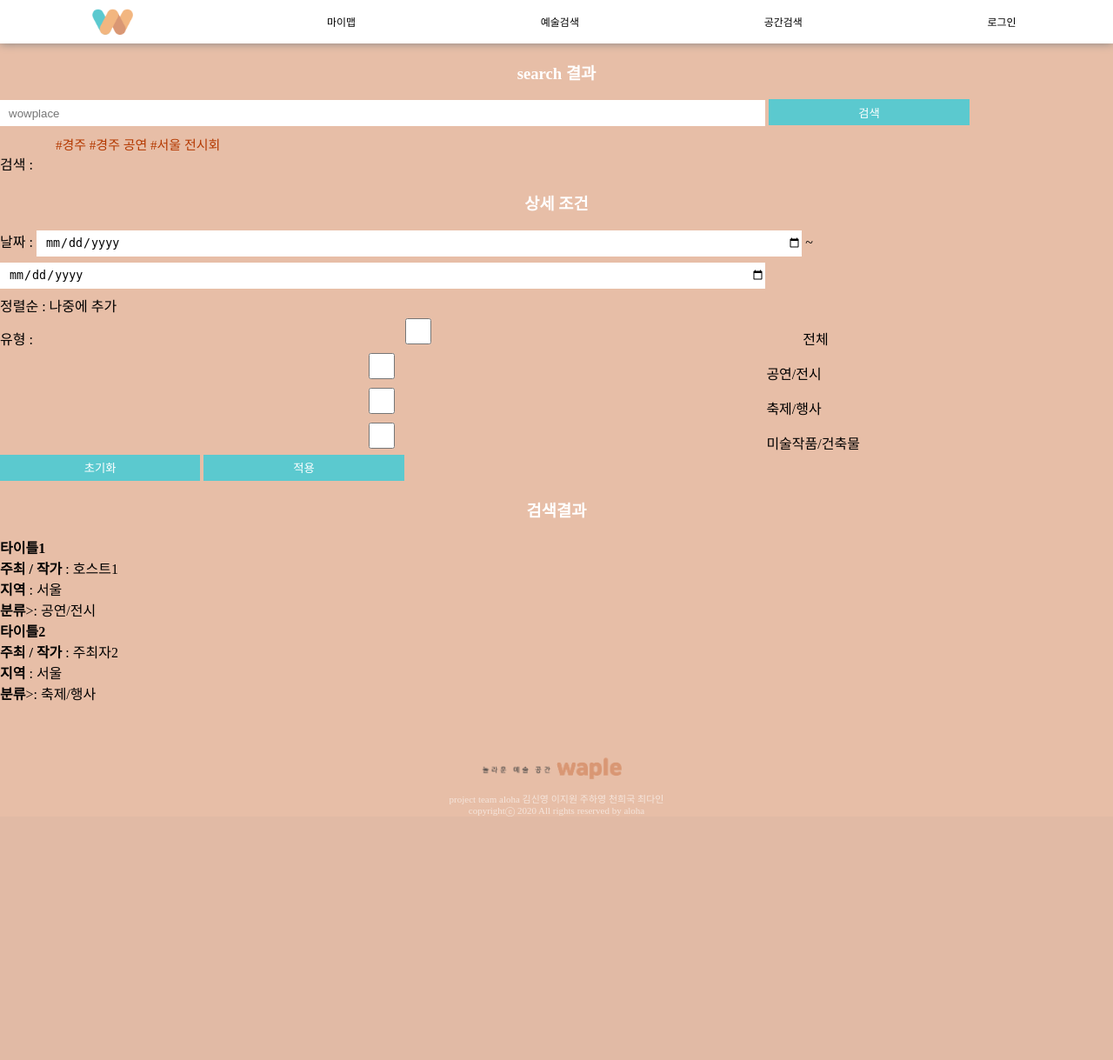
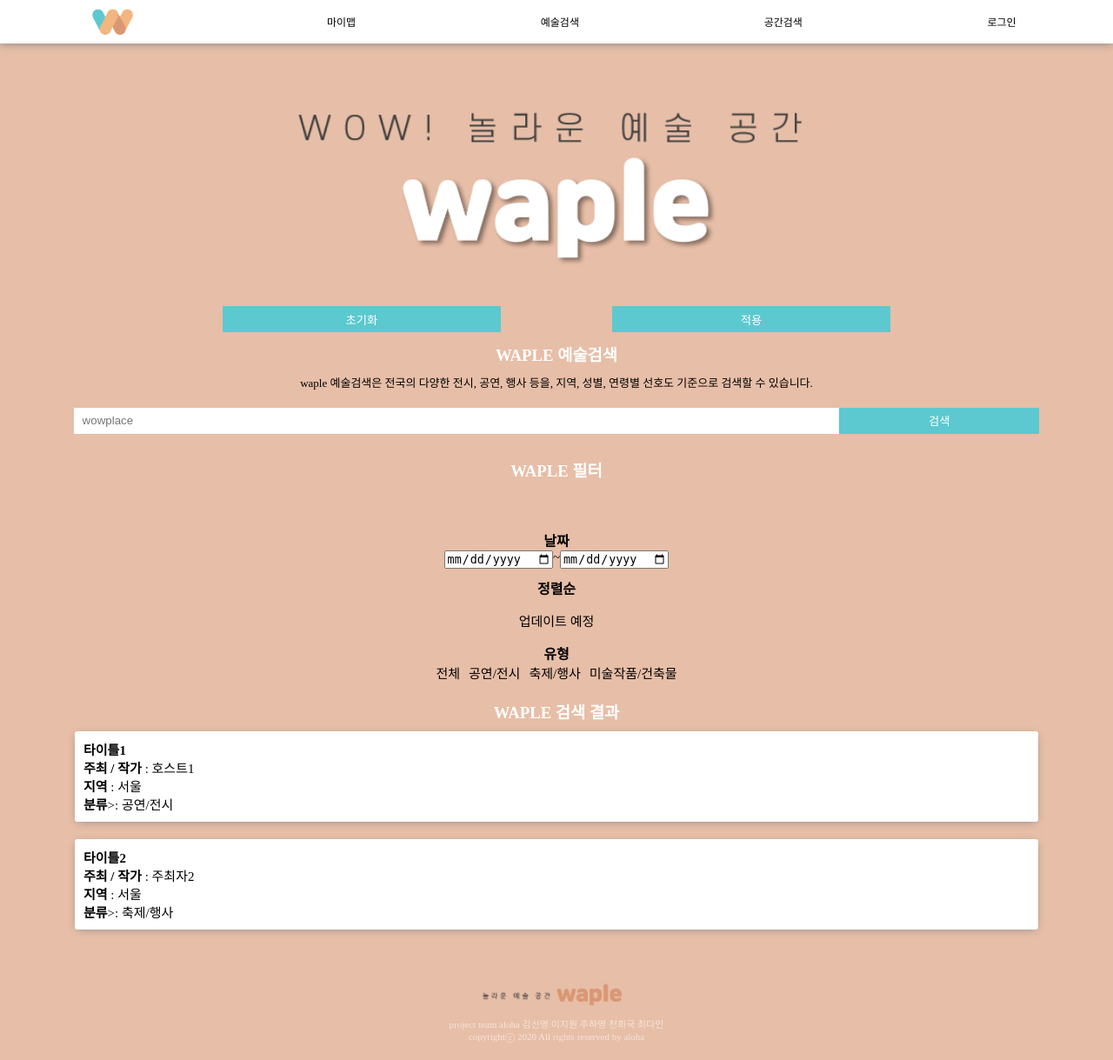
Before and after one commit to joohayoung/waple-art_hackathon, a Django app: page /subapp/search/ in a window 1280 px wide. Shown: the whole page at 87% size. Before the commit the page ends 939 px from the top, so only its background shows below. Run offline with Django 3.2, Linux system fonts and the light colour scheme; data comes from the database, SQL or seed files in the repository; some web fonts are replaced.

Commit message:
search front

```diff
--- a/web/artproject/static/base.css
+++ b/web/artproject/static/base.css
@@ -42,6 +42,8 @@
     color: rgba(255, 255, 255, 0.6);
     line-height: 120%;
     text-align: center;
+    margin-bottom: 20px;
+
 }
 li{
     list-style: none;
--- a/web/artproject/static/base2.css
+++ b/web/artproject/static/base2.css
@@ -42,6 +42,7 @@
     color: #e6e6e6;
     line-height: 120%;
     text-align: center;
+    margin-bottom: 20px;
 }
 li{
     list-style: none;
--- a/web/artproject/subapp/static/subapp/result.css
+++ b/web/artproject/subapp/static/subapp/result.css
@@ -86,6 +86,7 @@
     margin-left: 3px;
     margin-right: 3px;
 }
+
 /* input[type="radio"] + label span{
     display: inline-block;
     width: 18px;
@@ -98,6 +99,18 @@
     border: 3px solid #ffffff;
 } */
 input[type="radio"]:checked + label{
+    color: #333;
+    font-weight: 700;
+}
+input[type="checkbox"]{
+    display: none;
+}
+input[type="checkbox"] + label{
+    font-weight: 300; font-size: 15px;
+    margin-left: 5px;
+    margin-right: 5px;
+}
+input[type="checkbox"]:checked + label{
     color: #333;
     font-weight: 700;
 }
@@ -127,3 +140,8 @@
     color: white;
     border: none;
 }
+p{
+    text-align: center;
+    font-size: 15px;
+    font-weight: 300;
+}
--- a/web/artproject/subapp/templates/subapp/search.html
+++ b/web/artproject/subapp/templates/subapp/search.html
@@ -2,34 +2,56 @@
 {% load static %}
 
 {% block style %}
-    <link rel="stylesheet" href="{% static 'subapp/search.css' %}" type="text/css">
+    <link rel="stylesheet" href="{% static 'subapp/result.css' %}" type="text/css">
 {% endblock %}
 
 {% block content %}
- <h3>search 결과</h3>
+<img id='feature3' src={% static 'mainapp/feature3.png' %} alt='feature3'>
+<h3>WAPLE 예술검색</h3>
+    <div id='intro'>
+        waple 예술검색은 전국의 다양한 전시, 공연, 행사 등을, 지역, 성별, 연령별 선호도 기준으로 검색할 수 있습니다.
+    </div>
  <!-- 다시검색 -->
  <div>
     <form action="{% url 'subapp:search' %}" method="GET">
         {% csrf_token %}
-        <input type="text" placeholder="wowplace" name="kw" value="{{kw|default_if_none:''}}">
-        <button type="submit" >검색</button> <br>
+        <div id='sb_ct'>
+            <input id='search_box' type="text" placeholder="wowplace" name="kw" value="{{kw|default_if_none:''}}">
+            <button id='bt' type="submit" >검색</button> <br>
+        </div>
         <div id='tag'>
-            <span>#경주</span>
+            {% comment %} <span>#경주</span>
             <span>#경주 공연</span>
-            <span>#서울 전시회</span>
+            <span>#서울 전시회</span> {% endcomment %}
             {% comment %} ex > 경주 / 경주 공연 / 서울 전시 예시키워드 몇개 두고 바뀌면 좋겠다<br>  {% endcomment %}
         </div>
     </form>
  </div>
  <!-- 필터링 -->
  <div>
-     검색 : {{kw}}
+     {% comment %} 검색 : {{kw}} {% endcomment %}
      <form action="" method="GET">
          {% csrf_token %}
-        <h3>상세 조건</h3>
-        날짜 : <input type="date" name="start"> ~ <input type="date" name="end"> <br>
-        정렬순 : 나중에 추가 <br>
-        유형 :
+        <h3>WAPLE 필터</h3>
+        <br>
+        <br>
+        <div id='filter_ct'>
+            <button id='fixed1' type="reset">초기화</button>
+            <div id='sub_title'>
+                날짜
+            </div>
+            <div id='sb_ct'>
+                <input type="date" name="start"> ~ <input type="date" name="end"> <br>
+            </div>
+            <div id='sub_title'>
+                정렬순
+            </div>
+            <p>업데이트 예정</p>
+            <div id='sub_title'>
+                유형
+            </div>
+            <div>
+                <div id='radio_ct'>
                     <input type="checkbox" name="type[]" value="all"id="all" {% if license == 'all' %}checked{% endif %} >
                     <label for="all">전체</label>
                     <input type="checkbox" name="type[]" value="performance"id="performance" {% if 'performance' in license %}checked{% endif %}>
@@ -38,16 +60,17 @@
                     <label for="festival">축제/행사</label>
                     <input type="checkbox" name="type[]" value="artwork"id="artwork" {% if 'artwork' in license %}checked{% endif %}>
                     <label for="artwork">미술작품/건축물</label><br>
-
-        <button type="reset">초기화</button>
-        <button type="submit">적용</button>
+                </div>
+            </div>
+            <button id='fixed2' type="submit">적용</button>
+        </div>
     </form>
  </div>
  <!-- 결과 -->
  <div>
-     <h3>검색결과</h3>
+     <h3>WAPLE 검색 결과</h3>
      {% for content in contents %}
-    <div>
+    <div id='place'>
         <h4><a href="{% url 'subapp:detail' content.pk %}">{{content.title}}</a></h4>
         <b>주최 / 작가</b> : {{content.host}} <br>
         {% if content.region != N %} <b>지역</b> : {{content.region}}<br> {% endif %}
```
Lines whose indentation alone changed are shown as unchanged.
